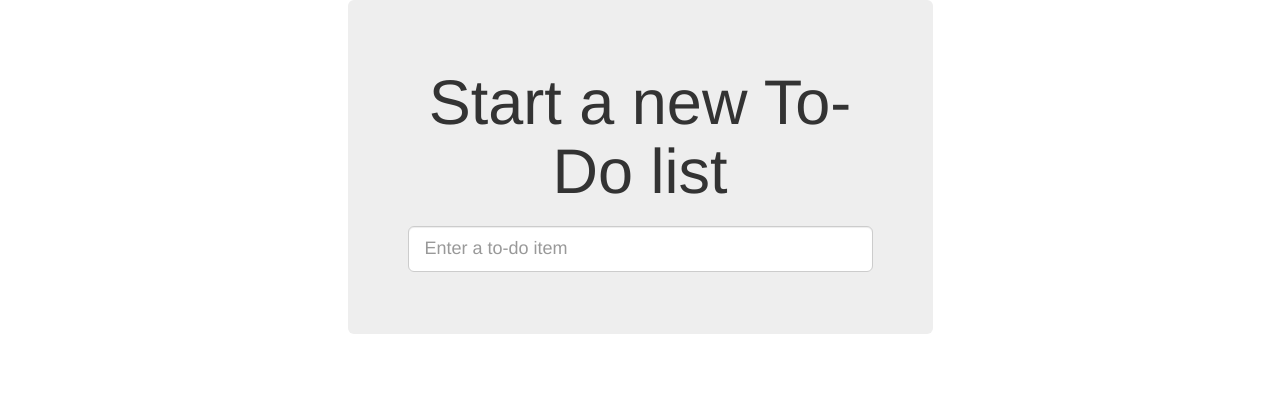
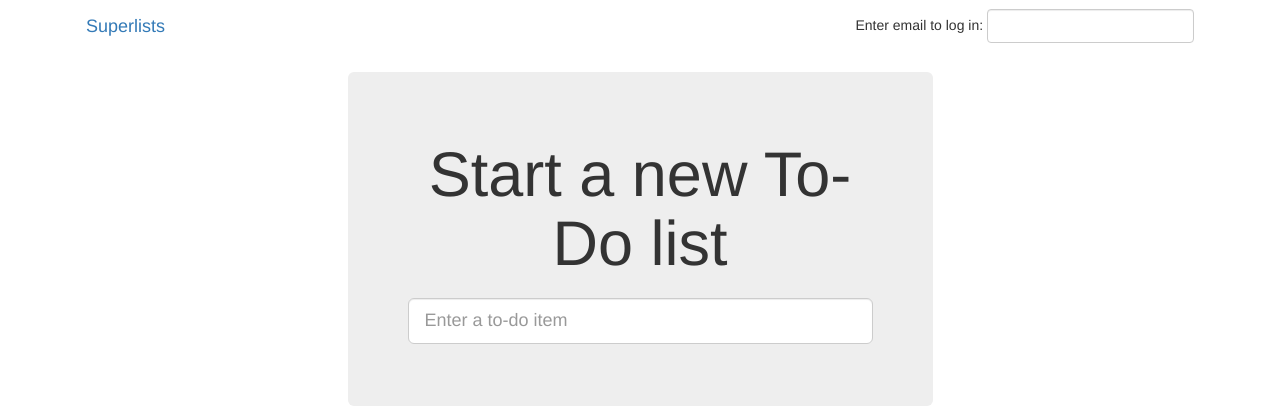
Before and after one commit to KareemAbuzaid/python-ttd-book, a Django app: page / in a window 1280 px wide. Shown: the top 420 px of the page. Run offline with Django 3.2, Linux system fonts and the light colour scheme; some libraries are stand-ins or nearby versions.

Commit message:
feat: add navbar with email input

```diff
--- a/lists/templates/base.html
+++ b/lists/templates/base.html
@@ -14,6 +14,16 @@
 
   <body>
     <div class="container">
+      <nav class="navbar navbar-defailt" role="navigation">
+        <div class="container-fluid">
+	  <a class="navbar-brand" href="/">Superlists</a>
+	  <form class="navbar-form navbar-right" method="POST" action="#">
+            <span>Enter email to log in:</span>
+	    <input class="form-control" name="email" type="text"/>
+	    {% csrf_token %}
+	  </form>
+        </div>
+      </nav>
 
       <div class="row">
         <div class="col-md-6 col-md-offset-3 jumbotron">
```
